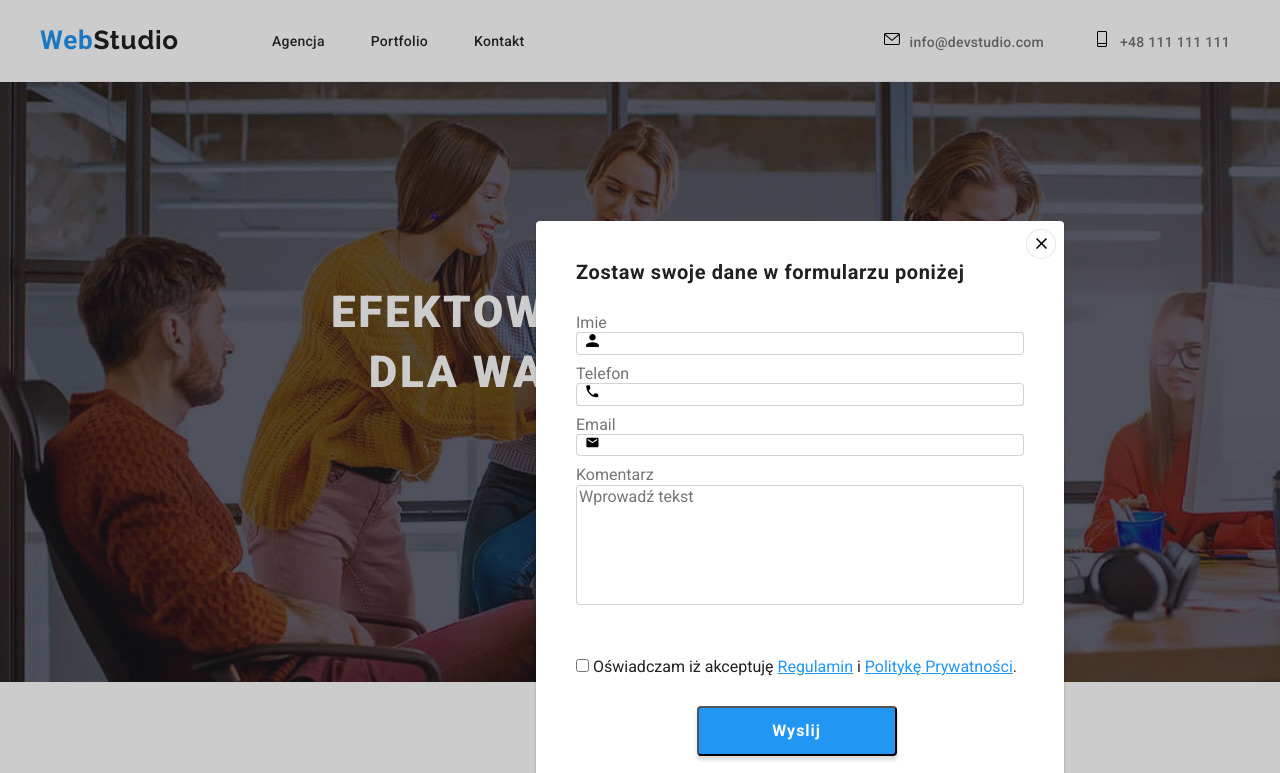
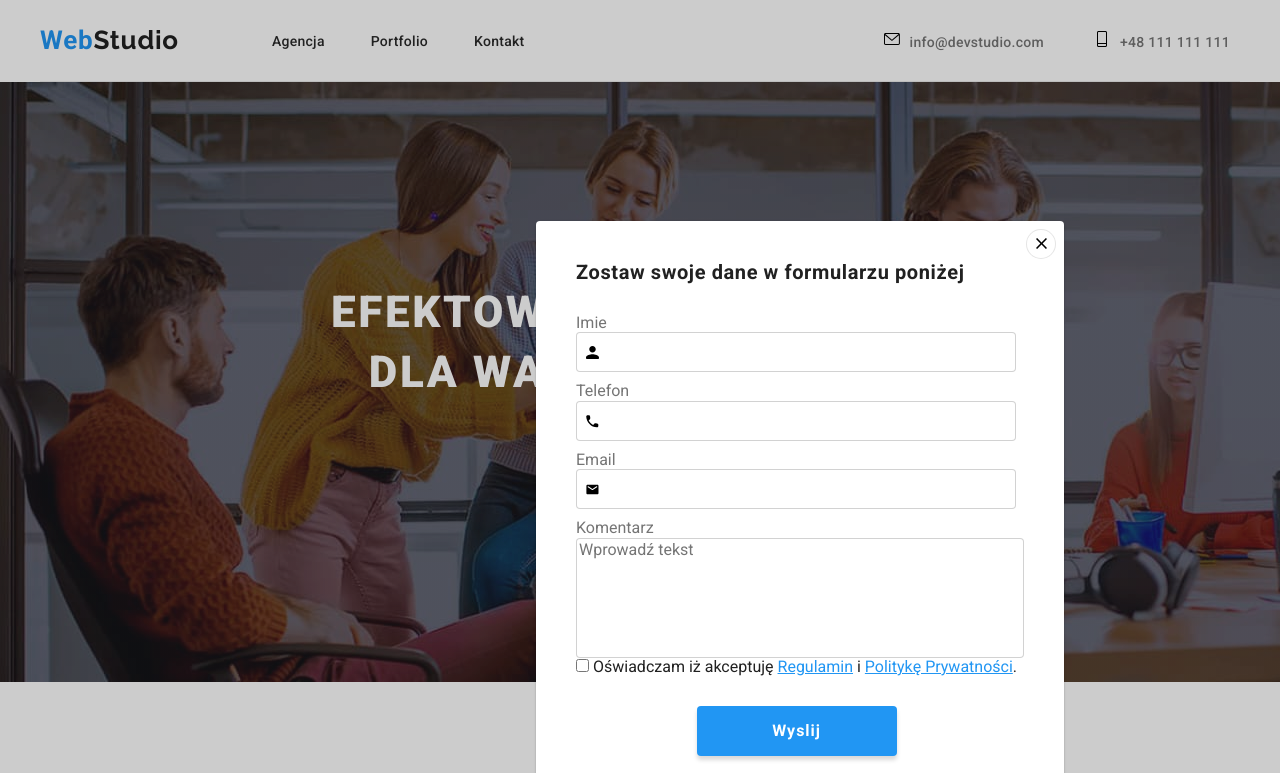
Before and after one commit to przemko-przemko/goit-markup-hw-06, a plain HTML site: page index.html in a window 1280 px wide. Both pictures are taken after a click on the button "Zamów usługe". Shown: the top 773 px of the page. Drawn offline with nearby package versions, Linux system fonts and the light colour scheme.

Commit message:
edit modal card

```diff
--- a/css/styles.css
+++ b/css/styles.css
@@ -910,6 +910,7 @@ li .svg-icon-social {
     display: flex;
     flex-direction: column;
     margin-bottom: 10px;
+
 }
 
 .modal-form textarea {
@@ -932,6 +933,8 @@ li .svg-icon-social {
     font-size: 16px;
     line-height: 30px;
     letter-spacing: 0.06em;
+    border-color: var(--blue);
+    border:0;
 }
 
 .modal-submit {
@@ -960,7 +963,7 @@ li .svg-icon-social {
 
 .label>.form-svg-icon {
     position: absolute;
-    top: 50%;
+    top: 55%;
     left: 10px;
     width: 13px;
     height: 13px;
@@ -985,11 +988,11 @@ li .svg-icon-social {
 
 }
 
-.modal-form .label>input:focus,
-.modal-form .label .form-svg-icon:hover {
+.modal-form .label>input:focus ,
+.modal-form .label>textarea:focus
+ {
     border-color: var(--blue);
     outline: none;
-    fill: var(--blue);
     transition: cubic-bezier(0.4, 0, 0.2, 1) 250ms;
 
 }
@@ -1028,6 +1031,7 @@ li .svg-icon-social {
     background: var(--blue);
     box-shadow: 0px 4px 4px rgba(0, 0, 0, 0.15);
     border-radius: 4px;
+    border-color: #2196F3;
     font-family: Roboto;
     font-style: normal;
     font-weight: bold;
@@ -1036,6 +1040,8 @@ li .svg-icon-social {
     margin-top: 20px;
     letter-spacing: 0.06em;
     color: var(--white);
+    border:0;
+
 }
 
 .foot-svg-icon {
@@ -1043,8 +1049,14 @@ li .svg-icon-social {
     height: 24px;
     margin-left: 24px;
     align-items: center;
+   padding-top: 6px;
+   transition: fill 250ms cubic-bezier(0.4, 0, 0.2, 1);
 }
-
+.modal-form-input{
+    width: 440px;
+    height:40px;
+    ;
+}
 .footer-input-mail:focus-within {
     color: var(--white);
 }
--- a/index.html
+++ b/index.html
@@ -30,25 +30,25 @@
                     <form>
                         <label class="label">
                             Imie
-                            <svg class="form-svg-icon">
+
+                            <input class="modal-form-input" type="text" name="name" required> <svg class="form-svg-icon">
                                 <use href="images/icon.svg#icon-form-name"></use>
-                            </svg>
-                            <input type="text" name="name"> </label>
-                        <label class="label">
+                            </svg></label>
+                        <label class="label" >
                             Telefon
-                            <svg class="form-svg-icon">
+
+                            <input class="modal-form-input" type="tel" name="telephone" required><svg class="form-svg-icon">
                                 <use href="images/icon.svg#icon-form-phone"></use>
-                            </svg>
-                            <input type="tel" name="telephone"> </label>
+                            </svg> </label>
+                            <div>
                         <label class="label">
                             Email
-                            <svg class="form-svg-icon">
+                            <input class="modal-form-input" type="mail" name="email" required><svg class="form-svg-icon">
                                 <use href="images/icon.svg#icon-form-mail"></use>
-                            </svg>
-                            <input type="mail" name="email"> </label>
+                            </svg> </div></label>
                         <label class="label">
                             Komentarz
-                            <textarea type="text" name="description" placeholder="Wprowadź tekst"></textarea>
+                            <textarea class="modal-form-textarea" required type="text" name="description" placeholder="Wprowadź tekst"></textarea>
                         </label>
                 </div>
                 <div class="modal-submit">
@@ -341,7 +341,7 @@
                 <p>Zapisz się do newslettera</p>
                 <form>
                     <label>
-                        <input class="footer-input-mail" type="email" name="email" placeholder="E-mail" />
+                        <input class="footer-input-mail" type="email" name="email" placeholder="E-mail" required />
                     </label>
                     <button type="submit">Zapisz sie<svg class="foot-svg-icon">
                             <use href="images/icon.svg#icon-icon-send"></use>
```
